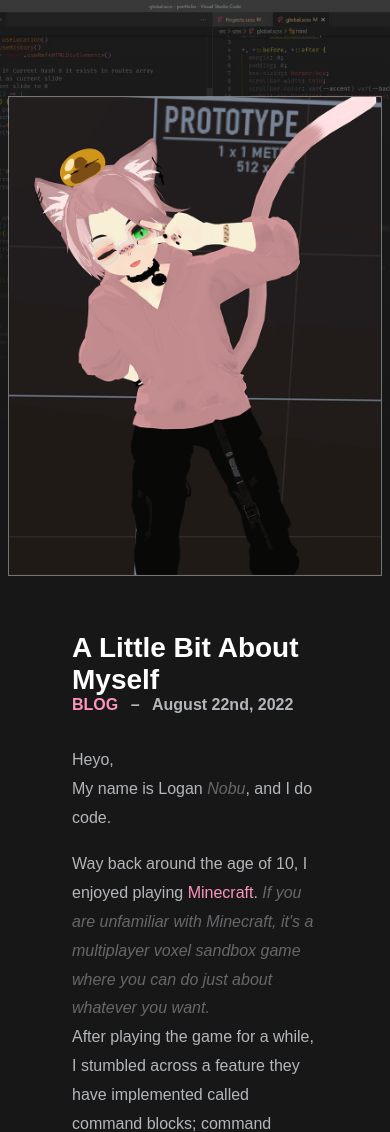
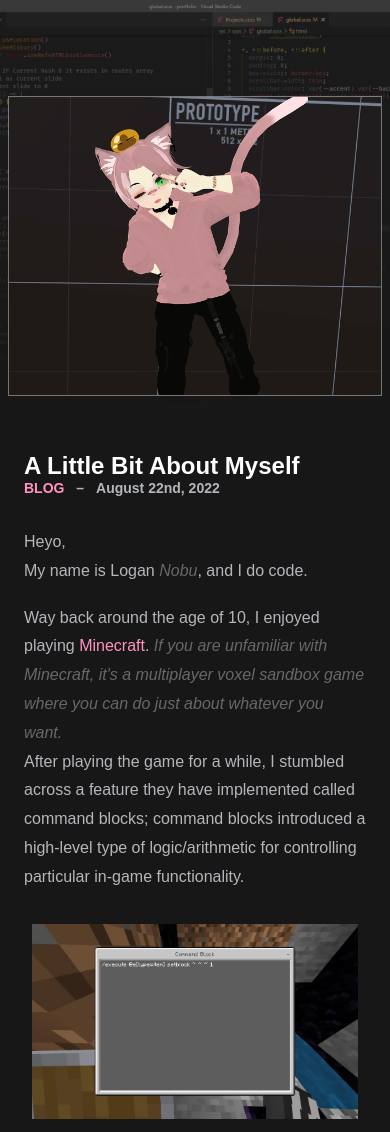
Before and after one commit to nobu-sh/about-me, a plain HTML site: page aboutme/index.html in a window 390 px wide. Shown: the top 1132 px of the page. Drawn offline with Linux system fonts and the light colour scheme; a web font is replaced by a local one.

Commit message:
mobile scale

```diff
--- a/aboutme/styles/boilerplate.css
+++ b/aboutme/styles/boilerplate.css
@@ -41,3 +41,8 @@ h1 {
   font-size: 28px;
   font-weight: 700;
 }
+@media screen and (max-width: 500px){
+  h1 {
+    font-size: 24px;
+  }
+}
--- a/aboutme/styles/index.css
+++ b/aboutme/styles/index.css
@@ -17,6 +17,7 @@ div.bgimg div.relcontainer {
   height: 50%;
   overflow: hidden;
 }
+
 div.bgimg img {
   position: absolute;
   width: 100%;
@@ -63,6 +64,16 @@ div.header {
   overflow: hidden;
   border: 1px solid rgba(255, 255, 255, 0.4);
 }
+@media screen and (max-width: 860px){
+  div.header {
+    height: 384px;
+  }
+}
+@media screen and (max-width: 500px){
+  div.header {
+    height: 300px;
+  }
+}
 div.header img {
   position: absolute;
   width: 100%;
@@ -75,6 +86,12 @@ div.header img {
 .innerClamp {
   padding: 0 64px 0 64px;
   width: 100%;
+}
+
+@media screen and (max-width: 860px){
+  .innerClamp {
+    padding: 0 16px 0 16px;
+  }
 }
 
 /* Blog Type */
@@ -124,6 +141,14 @@ div.contentImage div.imgContainer {
   width: 100%;
   height: 400px;
   overflow: hidden;
+}
+@media screen and (max-width: 860px){
+  div.contentImage {
+    padding: 32px 8px;
+  }
+  div.contentImage div.imgContainer {
+    height: 50vw;
+  }
 }
 div.contentImage div.imgContainer img {
   position: absolute;
@@ -221,6 +246,11 @@ div.skills ul {
   align-items: flex-start;
   padding-left: 40px;
 }
+@media screen and (max-width: 860px){
+  div.skills ul {
+    padding-left: 34px;
+  }
+}
 li.title {
   color: var(--accent);
   font-size: 18px;
@@ -236,3 +266,15 @@ li {
 ul {
   list-style: none;
 }
+
+@media screen and (max-width: 400px){
+  h2 {
+    font-size: 20px;
+  }
+  h3 {
+    font-size: 18px;
+  }
+  h5.info {
+    font-size: 14px;
+  }
+}
```
Also changed, not shown: 1 other file.
